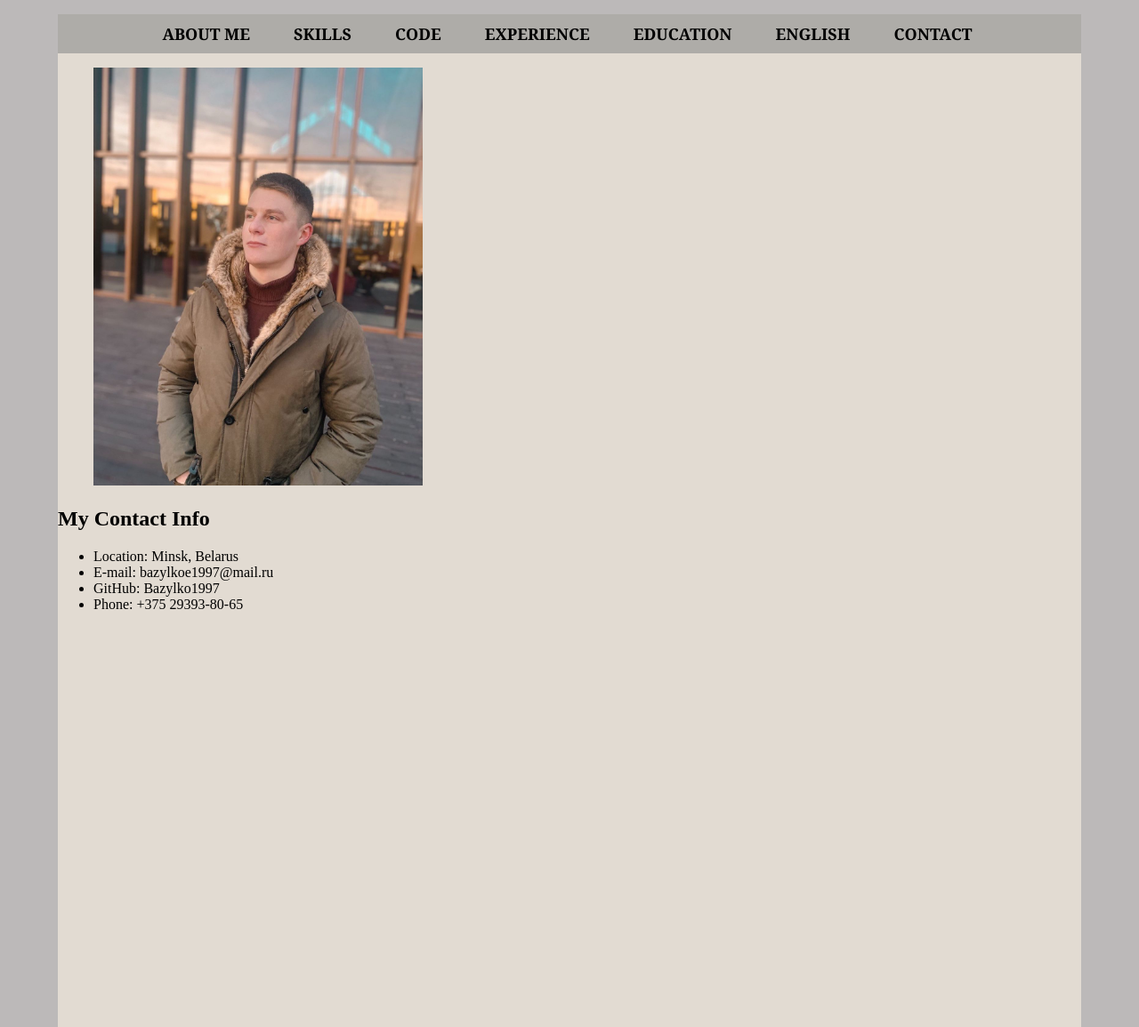
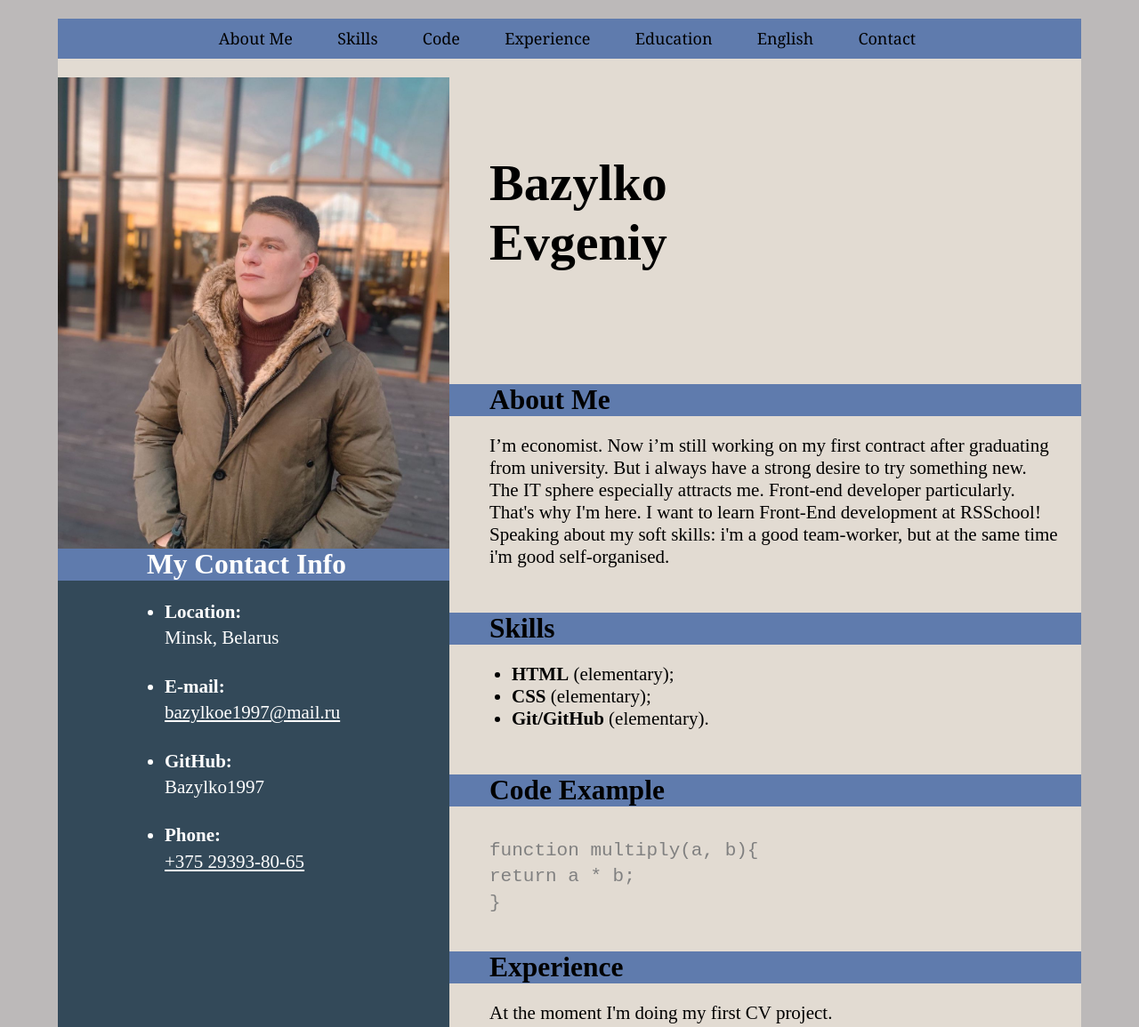
Before and after one commit to Bazylko1997/rsschool-cv, a plain HTML site: page index.html in a window 1280 px wide. Shown: the top 1155 px of the page at 89% size. Drawn offline with Linux system fonts and the light colour scheme.

Commit message:
docs: main

```diff
--- a/index.html
+++ b/index.html
@@ -24,19 +24,56 @@
 		</header>
 	<main>
 		<section class="name">
-			<article>
+			<article class="one">
 				<figure>
 					<img src="IMG_1424.JPG" alt="my photo">
 				</figure>
 			</article>
-			<article>
+			<article class="two">
 				<h2>My Contact Info</h2>
 				<ul>
-					<li>Location: Minsk, Belarus</li>
-					<li>E-mail: bazylkoe1997@mail.ru</li>
-					<li>GitHub: Bazylko1997</li>
-					<li>Phone: +375 29393-80-65</li>
+				<li><span id="bold">Location:</span><br />Minsk, Belarus</li><br />
+				<li><span id="bold">E-mail:</span><br /><span id="text">bazylkoe1997@mail.ru</span></li><br />
+				<li><span id="bold">GitHub:</span><br />Bazylko1997</li><br />
+				<li><span id="bold">Phone:</span><br /><span id="text">+375 29393-80-65</span></li><br />
 				</ul>
+			</article>
+		</section>
+		<section class="info">
+			<article class="three">
+				<h1>Bazylko<br /> Evgeniy</h1>
+			</article>
+			<article class="four">
+				<h2>About Me</h2>
+				<p>I’m economist. Now i’m still working on my first contract after graduating from university. But i always have a strong desire to try something new. The IT sphere especially attracts me. Front-end developer particularly. That's why I'm here. I want to learn Front-End development at RSSchool! Speaking about my soft skills: i'm a good team-worker, but at the same time i'm good self-organised.</p>
+			</article>
+			<article class="five">
+				<h2>Skills</h2>
+				<ul>
+					<li><span id="bold">HTML</span> (elementary);</li>
+					<li><span id="bold">CSS</span> (elementary);</li>
+					<li><span id="bold">Git/GitHub</span> (elementary).</li>
+				</ul>
+			</article>
+			<article class="six">
+				<h2>Code Example</h2>
+				<code>
+					<p>function multiply(a, b){</p>
+					<p>return a * b;</p>
+					<p>}</p>
+				</code>
+			</article>
+			<article class="seven">
+				<h2>Experience</h2>
+				<p>At the moment I'm doing my first CV project.</p>
+			</article>
+			<article class="eight">
+				<h2>Education</h2>
+				<p><span id="bold">University:</span> Belarusian National Technical University, my specialization is economist.</p>
+			</article>
+			<article class="nine">
+				<h2>English</h2>
+				<p><span id="bold">A1</span> (Although in school i learned german, last half of year i've learning english with tutor and using different apps in free time)</p>
 			</article>
 		</section>
 	</main>
--- a/style.css
+++ b/style.css
@@ -2,21 +2,71 @@ body {
 	background-color: rgba(163, 159, 159, 0.726);}
 .body {
 	width: 1150px;
-	height: 2500px;
+	height: 1460px;
 	background-color: rgb(226, 219, 210);
-	margin: 0px auto;}
+	margin: 0px auto;
+font-size: 21px;}
 nav ul {
-	background-color: #aeaca8;
+	background-color: rgb(95, 123, 173);
 	padding-top: 10px;
 	padding-bottom: 10px;
 	text-align: center;}
 nav li {
 	display: inline;
 	padding-right: 45px;
-font-family: Georgia, 'Times New Roman', Times, serif;
-font-size: 18px;
-font-weight: bold;
-text-transform: uppercase;}
+	font-family: Georgia, 'Times New Roman', Times, serif;
+	font-size: 18px;
+	-weight: bold;
+	-transform: uppercase;}
 img {
-	width: 370px;
-	height: 470px;}
+	width: 440px;
+	height: 530px;}
+figure {
+	width: 440px;
+	height: 530px;
+	margin: 0px;}
+.name {
+	float: left;
+	width: 440px;
+	margin-top: 0px;}
+.info {
+	float: left;
+	margin-right: 30px;
+	width: 710px;
+	margin: 0px 0px 0px 0px;}
+.two {
+	height: 875px;
+	background-color: rgba(28, 53, 73, 0.877);}
+.two h2 {
+	padding-left: 100px;
+	color: white;}
+h2 {
+	padding-left: 45px;
+	background-color: rgb(95, 123, 173);
+	margin: 0px;}
+.two li {
+	line-height: 1.4em;
+	color: white;}
+.two ul {
+	padding-left: 120px;}
+p {
+	padding-left: 45px;
+	padding-right: 25px;}
+.three {
+	height: 210px;}
+h1 {
+	padding-left: 45px;
+	font-size: 58px;
+	margin-top: 85px;}
+.info article{
+	margin-bottom: 50px;}
+.five ul {
+	margin-left: 30px;}
+code {
+	margin-left: 30px;
+	line-height: 0.4em;
+color:grey;}
+#bold {
+	font-weight: bold;}
+#text {
+	text-decoration: underline;}
```
